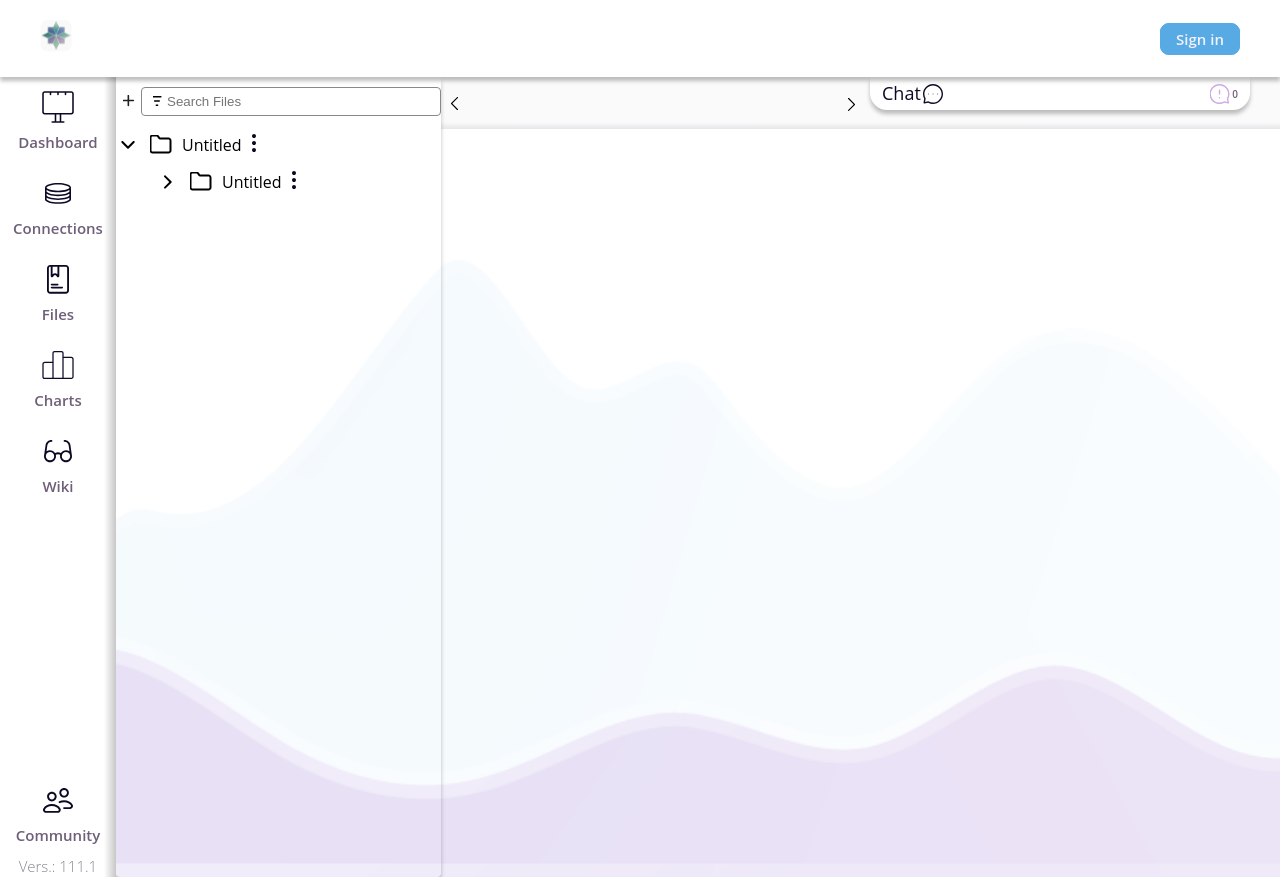
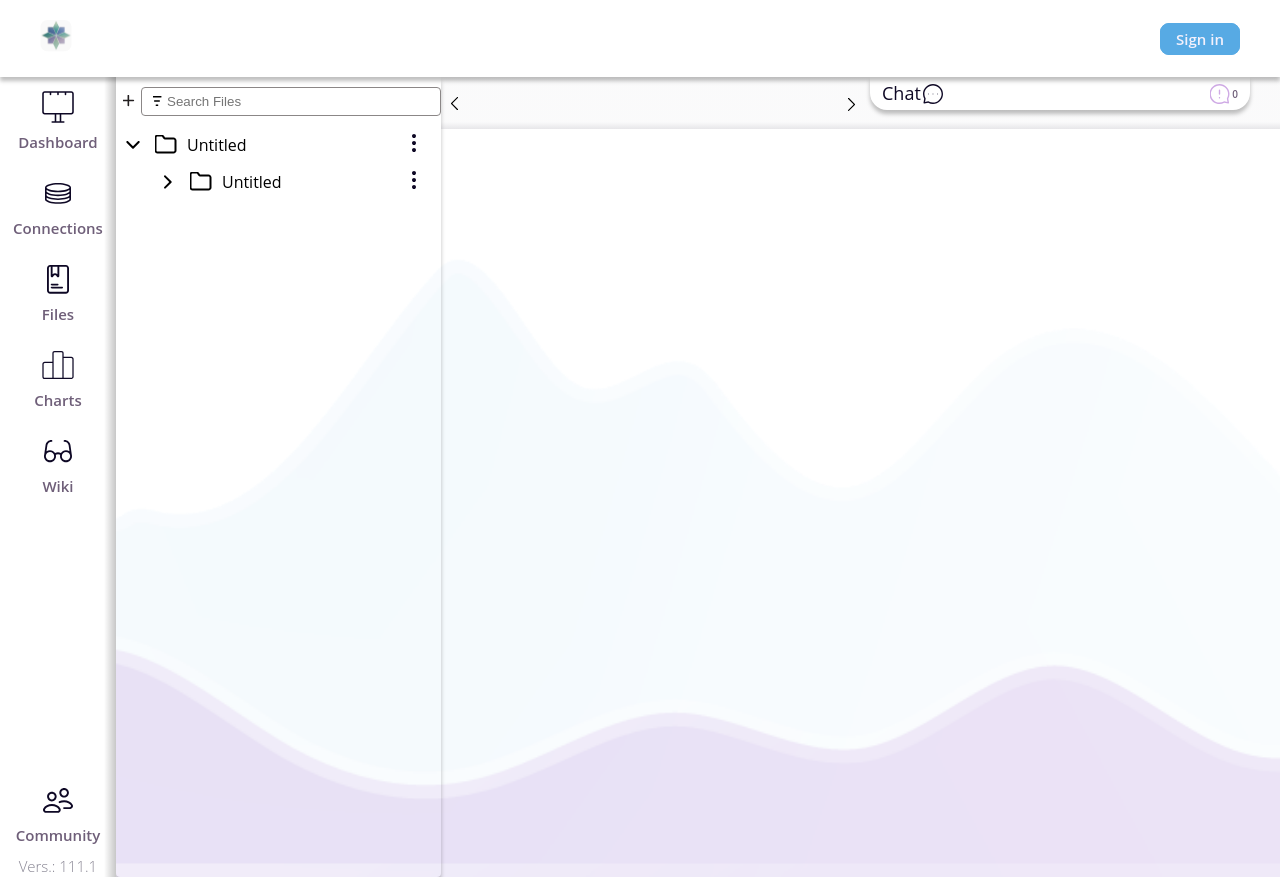
Before and after one commit to MamedovShuxrat/vord-project, a React (Create React App) app: page /files in a window 1280 px wide. Both pictures are taken after a click on the picture 128 px from the left and 144 px from the top of the page. Built offline with nearby package versions, Linux system fonts and the light colour scheme; a web font is replaced by a local one.

Commit message:
fixed styles for Files

```diff
--- a/src/assets/styles/commonStyles/common.module.scss
+++ b/src/assets/styles/commonStyles/common.module.scss
@@ -251,10 +251,11 @@
   padding: 10px;
 }
 
-.folderItem {
+.fileItem {
+  margin-top: 5px;
   display: flex;
-  align-items: center;
-  gap: 10px;
+  justify-content: space-between; /* Для выравнивания текста и иконки */
+  width: 100%; /* Занимает всю доступную ширину */
 }
 
 .FolderArrowRight {
--- a/src/components/FilesView/FilesView.jsx
+++ b/src/components/FilesView/FilesView.jsx
@@ -234,7 +234,7 @@ const FileView = ({
                 alt="arrow-down"
               />
               <img src={subfolder.icon} alt="folder" />
-              <span>{subfolder.name}</span>
+              <span className={styles.folderName}>{subfolder.name}</span>
               <button
                 className={styles.tabsDots}
                 onClick={(e) => handleContextMenu(e, subfolder.id, "folder")}
@@ -273,7 +273,7 @@ const FileView = ({
                   autoFocus
                 />
               ) : (
-                <span>{file.name}</span>
+                <span className={styles.fileName}>{file.name}</span>
               )}
               <button
                 className={styles.tabsDots}
@@ -298,7 +298,6 @@ const FileView = ({
                 selectedItem === folder.id ? styles.selectedItem : ""
               }`}
               onClick={() => handleItemClick(folder.id, folder.name, "folder")}
-              style={{ paddingLeft: "0px" }}
             >
               <img
                 onClick={() =>
@@ -314,7 +313,7 @@ const FileView = ({
                 alt="arrow-down"
               />
               <img src={folder.icon} alt="folder" />
-              <span>{folder.name}</span>
+              <span className={styles.folderName}>{folder.name}</span>
               <button
                 className={styles.tabsDots}
                 onClick={(e) => handleContextMenu(e, folder.id, "folder")}
--- a/src/components/FilesView/filesView.module.scss
+++ b/src/components/FilesView/filesView.module.scss
@@ -76,3 +76,34 @@
 .selectedItem {
   background-color: #e0d7f9;
 }
+
+.folderHeader,
+.fileHeader {
+  display: flex;
+  align-items: center;
+  cursor: pointer;
+  padding: 5px;
+  border-radius: 4px;
+  justify-content: space-between; /* Выравниваем содержимое по краям */
+}
+
+.folderHeader img,
+.fileHeader img {
+  margin-right: 10px;
+}
+
+.folderName,
+.fileName {
+  flex-grow: 1; /* Это обеспечит, что текст будет занимать оставшееся пространство */
+  margin-right: 10px; /* Отступ справа перед кнопкой с точками */
+  white-space: nowrap;
+  overflow: hidden;
+  text-overflow: ellipsis;
+}
+
+.tabsDots {
+  margin-left: auto;
+  background: none;
+  border: none;
+  cursor: pointer;
+}
--- a/src/pages/Charts/charts.module.scss
+++ b/src/pages/Charts/charts.module.scss
@@ -52,3 +52,16 @@
   border-radius: 3px;
   box-sizing: border-box;
 }
+
+.folderItem {
+  display: flex;
+  flex-direction: column; /* Вертикальное расположение */
+  margin-left: 20px; /* Отступ для вложенных элементов */
+}
+
+.fileItem {
+  margin-top: 5px;
+  display: flex;
+  justify-content: space-between; /* Для выравнивания текста и иконки */
+  width: 100%; /* Занимает всю доступную ширину */
+}
--- a/src/pages/Charts/СhartsPage.jsx
+++ b/src/pages/Charts/СhartsPage.jsx
@@ -61,11 +61,14 @@ const ChartsPage = () => {
   const addNewTab = (name, queryText = "") => {
     const newTab = {
       id: uuid(),
-      name: name || `Query: Untitled ${foldersTab.length + 1}`,
+      name: name || `Query: Без названия ${foldersTab.length + 1}`,
       icon: folder,
       isOpen: true,
-      subfolder: [],
-      queryText // Добавляем поле для хранения текста запроса
+      subfolder: [
+        { id: uuid(), name: "Chart: 1" },
+        { id: uuid(), name: "Clean Data: 1" }
+      ],
+      queryText
     };
     setFoldersTab((prevTabs) => [...prevTabs, newTab]);
     setActiveTab(newTab.id);
@@ -90,7 +93,7 @@ const ChartsPage = () => {
     );
     if (folderToDuplicate) {
       addNewTab(
-        `${folderToDuplicate.name} (Copy)`,
+        `${folderToDuplicate.name} (Копия)`,
         folderToDuplicate.queryText
       );
     }
@@ -99,7 +102,6 @@ const ChartsPage = () => {
   const deleteTab = (folderId) => {
     setFoldersTab((prevTabs) => prevTabs.filter((tab) => tab.id !== folderId));
 
-    // Если активная вкладка была удалена, нужно переключиться на другую вкладку
     if (activeTab === folderId) {
       const remainingTabs = foldersTab.filter((tab) => tab.id !== folderId);
       setActiveTab(remainingTabs.length ? remainingTabs[0].id : null);
@@ -150,6 +152,7 @@ const ChartsPage = () => {
             placeholder="Search Charts"
             onSearch={handleSearch}
             addNewTab={addNewTab}
+            placeholderText="Введите название нового запроса"
           />
           <div className={commonStyles.tabsWrapper}>
             <ul className={commonStyles.folderWrapper}>
@@ -215,7 +218,14 @@ const ChartsPage = () => {
                     </div>
                     {folder.isOpen && (
                       <div className={commonStyles.folderItem}>
-                        {/* Здесь можно отобразить дополнительные элементы или подпапки */}
+                        {folder.subfolder.map((file) => (
+                          <div key={file.id} className={commonStyles.fileItem}>
+                            <span>{file.name}</span>
+                            <button className={commonStyles.tabsDots}>
+                              <img src={dotsSvg} alt="_pic" />
+                            </button>
+                          </div>
+                        ))}
                       </div>
                     )}
                   </div>
--- a/src/pages/Files/FilesPage.jsx
+++ b/src/pages/Files/FilesPage.jsx
@@ -97,7 +97,7 @@ const FilesPage = () => {
     setContextMenu({
       id,
       visible: true,
-      x: rect.right - 200, // Корректируем положение по оси x, чтобы было левее
+      x: rect.right - 200,
       y: rect.bottom + window.scrollY
     });
   };
@@ -112,11 +112,27 @@ const FilesPage = () => {
     setContextMenu({ id: null, visible: false, x: 0, y: 0 });
   };
 
+  const addNewTab = (name = "Untitled") => {
+    const newTab = {
+      id: uuid(),
+      name,
+      icon: folderIcon,
+      isOpen: true,
+      subfolders: []
+    };
+    setFoldersTab((prevTabs) => [...prevTabs, newTab]);
+    setActiveTabs(newTab.id);
+  };
+
   return (
     <div className={commonStyles.sectionWrapper}>
       <div>
         <div className={commonStyles.searchBlock}>
-          <SearchBlock onSearch={handleSearch} placeholder="Search Files" />
+          <SearchBlock
+            onSearch={handleSearch}
+            placeholder="Search Files"
+            addNewTab={addNewTab}
+          />
           <div className={commonStyles.tabsWrapper}>
             <FileView
               foldersTab={foldersTab}
```
